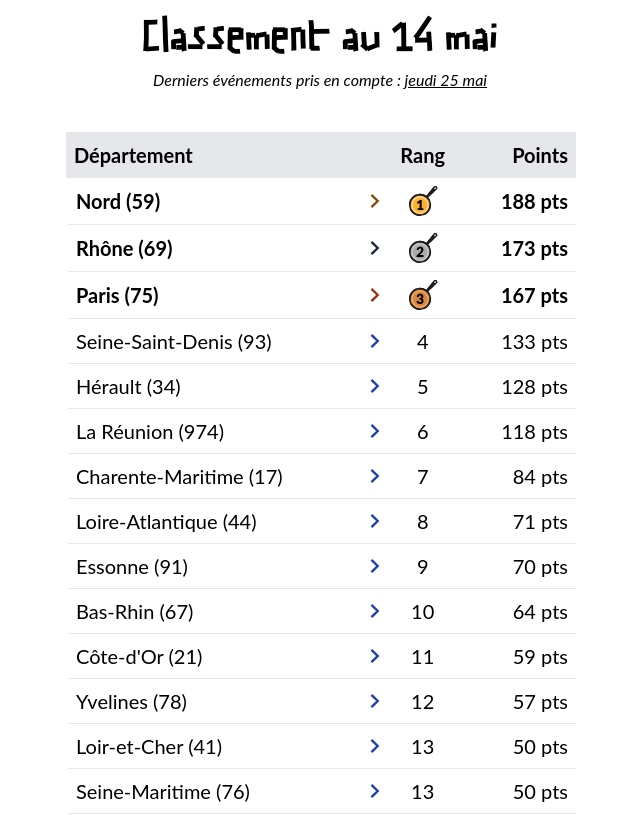
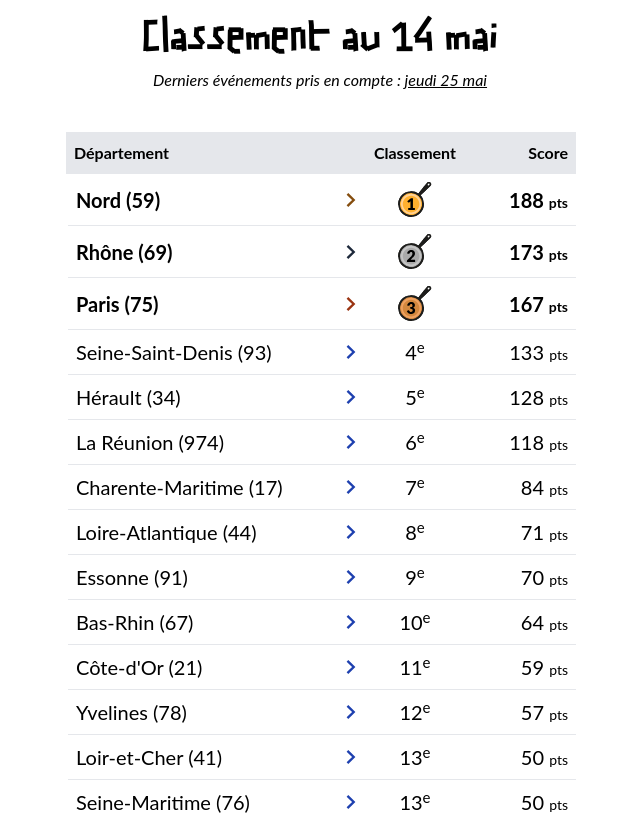
Before and after one commit to cedricr/100joursdezbeul, a SvelteKit app: page / in a window 1280 px wide. Shown: the part 660-1475 px from the top of the page, without its empty margins (320-960 px from the left). Built offline with nearby package versions, Linux system fonts and the light colour scheme.

Commit message:
Amélioration affichage des nombres dans le tableau des scores (#144)
* Suppression de "pts" dans le tableau + mise en avant du rang pour éviter la confusion

* Tableau : nouvelle proposition

* transformation du e en ème

* ème pour les lecteurs d'écran

```diff
--- a/src/routes/+page.svelte
+++ b/src/routes/+page.svelte
@@ -60,13 +60,13 @@
 	Derniers événements pris en compte&nbsp;: <a href="/nouveautes">{formattedLastUpdateDate}</a>
 </p>
 
-<div class="mx-auto mb-6 mt-10 max-w-lg text-xl">
+<div class="mx-auto mb-6 mt-10 max-w-lg text-base sm:text-xl">
 	<table class="ranking w-full text-left">
-		<thead>
+		<thead class="text-base">
 			<tr>
 				<th scope="col" class="p-1 sm:p-2">Département</th>
-				<th scope="col" class="p-1 text-center sm:p-2">Rang</th>
-				<th scope="col" class="p-1 text-right sm:p-2">Points</th>
+				<th scope="col" class="p-1 text-center sm:p-2">Classement</th>
+				<th scope="col" class="p-1 text-right sm:p-2">Score</th>
 			</tr>
 		</thead>
 		<tbody>
@@ -110,35 +110,38 @@
 							<img
 								role="img"
 								src={casseroleOr}
-								alt="1 (casserole d’or)"
-								width="30"
-								height="30"
+								alt="Premier (casserole d’or)"
+								width="35"
+								height="35"
 								class="m-auto"
 							/>
 						{:else if rank === 2}
 							<img
 								role="img"
 								src={casseroleArgent}
-								alt="2 (casserole d’argent)"
-								width="30"
-								height="30"
+								alt="Deuxième (casserole d’argent)"
+								width="35"
+								height="35"
 								class="m-auto"
 							/>
 						{:else if rank === 3}
 							<img
 								role="img"
 								src={casseroleBronze}
-								alt="3 (casserole de bronze)"
-								width="30"
-								height="30"
+								alt="Troisième (casserole de bronze)"
+								width="35"
+								height="35"
 								class="m-auto"
 							/>
 						{:else}
-							{rank}
+							<span aria-hidden="true">{rank}<sup>e</sup></span>
+							<span class="sr-only">{rank}<sup>ème</sup></span>
 						{/if}
 					</td>
 					<td class="p-1 text-right sm:p-2" class:font-bold={rank < 4}>
-						{score} pts
+						{score} <span class="text-sm" aria-hidden="true">pts</span><span class="sr-only"
+							>points</span
+						>
 					</td>
 				</tr>
 			{/each}
```
